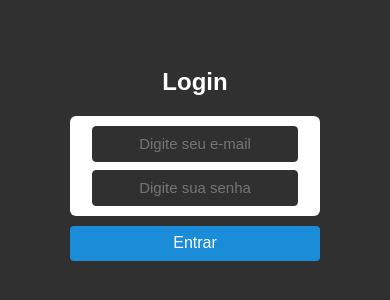
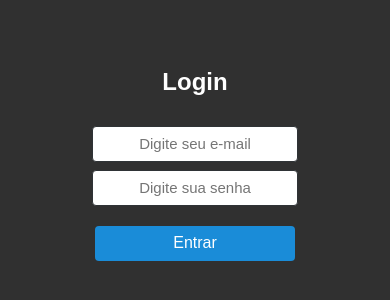
Before and after one commit to mayukuni/recipes-app, a React (Create React App) app: page / in a window 390 px wide. Shown: the part 250-550 px from the top of the page. Built offline with nearby package versions, Linux system fonts and the light colour scheme.

Commit message:
change style login-page

```diff
--- a/src/css/Login.css
+++ b/src/css/Login.css
@@ -18,7 +18,6 @@
 
   .form-login {
     align-items: center;
-    background-color: white;
     border-radius: 6px;
     display: flex;
     flex-direction: column;
@@ -29,7 +28,7 @@
   }
 
   .email-input, .password-input {
-    background-color: #303030;
+    background-color: white;
     border: 1px solid #2f3336;
     border-radius: 4px;
     color: white;
@@ -58,7 +57,7 @@
     cursor: pointer;
     font-size: 16px;
     height: 35px;
-    width: 250px;
+    width: 200px;
   }
 
   .submit-login button:hover {
```
